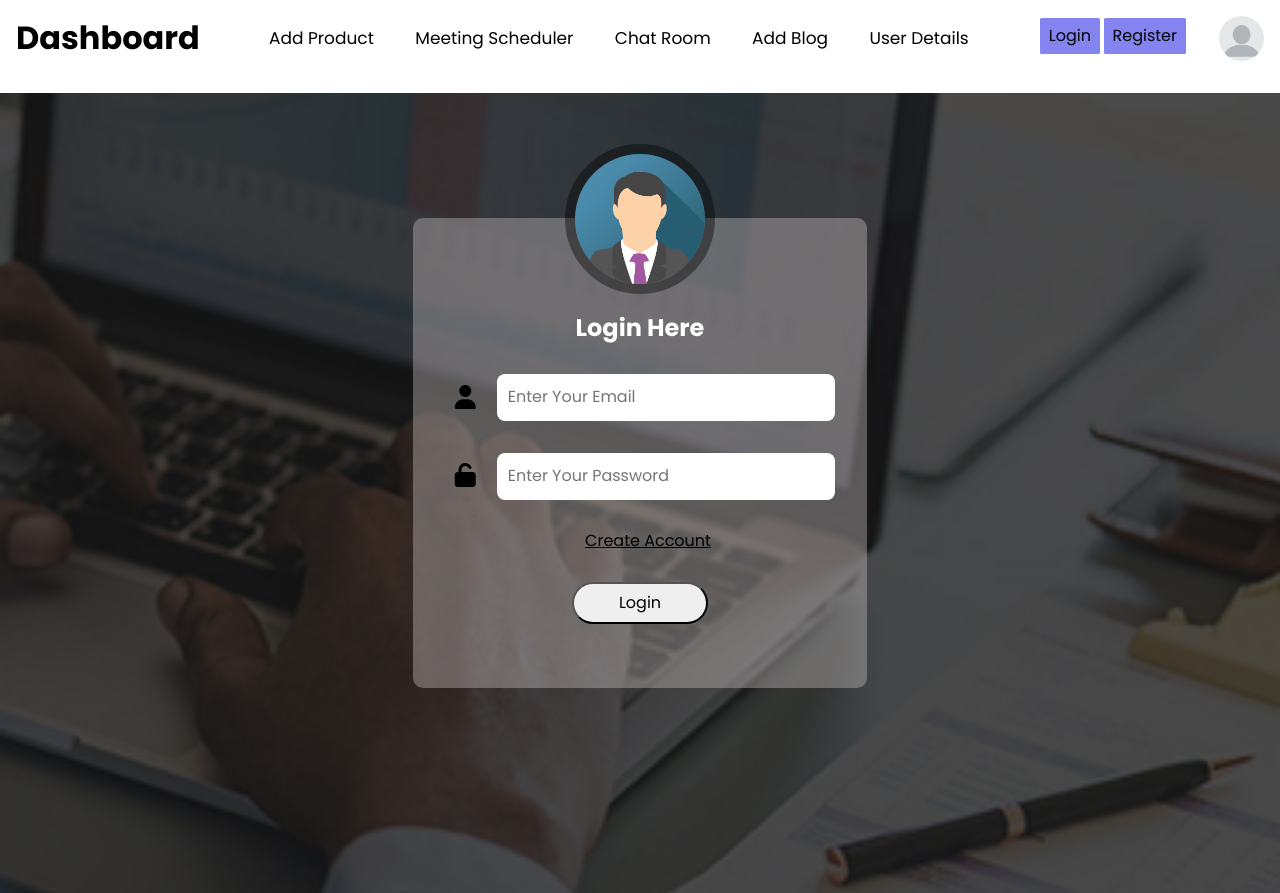
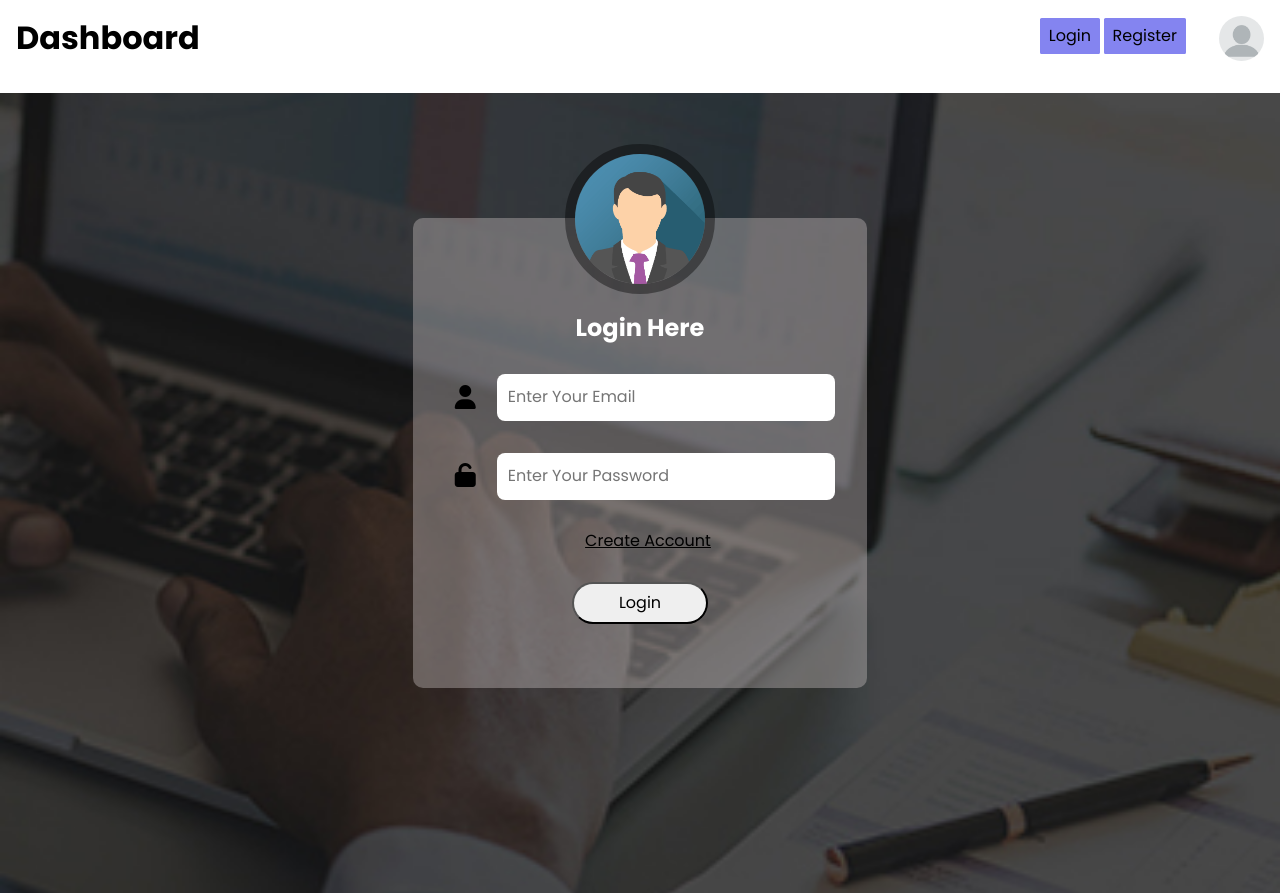
Before and after one commit to Tradelal/DEMO_CLIENT, a React (Vite) app: page /admin/logadmin in a window 1280 px wide. Built offline with nearby package versions, Linux system fonts and the light colour scheme.

Commit message:
Update Navbar.jsx

```diff
--- a/src/components/Navbar/Navbar.jsx
+++ b/src/components/Navbar/Navbar.jsx
@@ -7,9 +7,10 @@ const Navbar = () => {
   const [userClicked, setUserClicked] = useState(false);
   const [accessBtn, setAccessBtn] = useState(true);
   const navigate = useNavigate();
+  let adminToken;
 
   useEffect(() => {
-    const adminToken = localStorage.getItem("adminToken");
+    adminToken = localStorage.getItem("adminToken");
     if (adminToken) {
       setAccessBtn(false);
     }
@@ -36,7 +37,7 @@ const Navbar = () => {
     <>
       <nav>
         <h1 onClick={() => { navigate("/admin", { replace: true }) }}>Dashboard</h1>
-        {accessBtn ? <div className="nav-links">
+        {adminToken ? <div className="nav-links">
           <a href="/admin/addProduct" className="link">
             Add Product
           </a>
```
